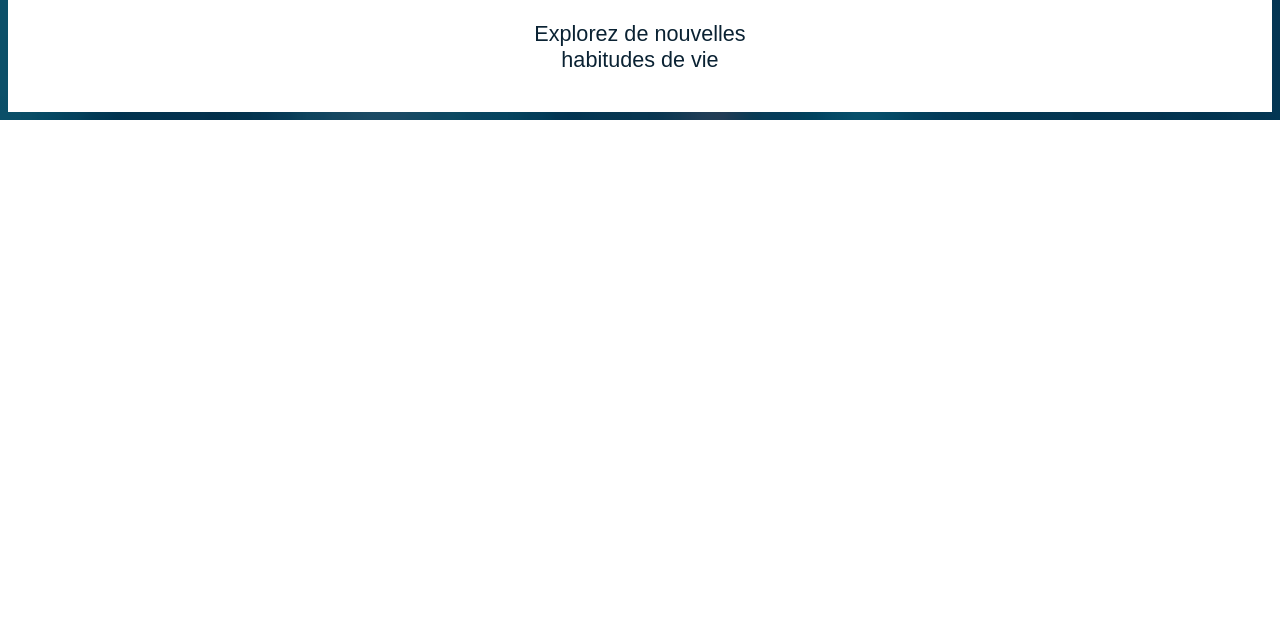
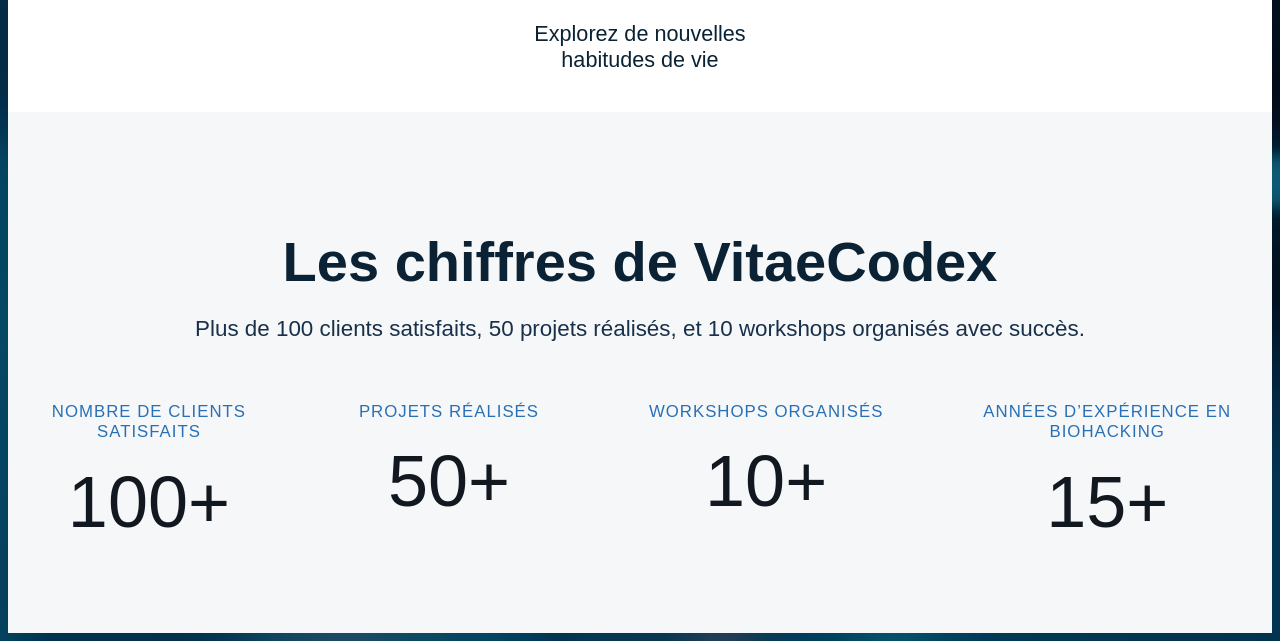
Before and after one commit to Revan80/VitaeCodex, a website: page src/index.html in a window 1280 px wide. Shown: the part 4034-4675 px from the top of the page. Before the commit the page ends 4154 px from the top, so only its background shows below. Drawn offline with Linux system fonts and the light colour scheme.

Commit message:
stats section

```diff
--- a/src/index.html
+++ b/src/index.html
@@ -128,5 +128,29 @@
       </div>
     </div>
   </section>
+  <section class="stats-section">
+    <h2>Les chiffres de VitaeCodex</h2>
+    <p class="stats-subtitle">
+      Plus de 100 clients satisfaits, 50 projets réalisés, et 10 workshops organisés avec succès.
+    </p>
+    <div class="stats-grid">
+      <div class="stat-item">
+        <div class="stat-label">NOMBRE DE CLIENTS<br>SATISFAITS</div>
+        <div class="stat-value">100+</div>
+      </div>
+      <div class="stat-item">
+        <div class="stat-label">PROJETS RÉALISÉS</div>
+        <div class="stat-value">50+</div>
+      </div>
+      <div class="stat-item">
+        <div class="stat-label">WORKSHOPS ORGANISÉS</div>
+        <div class="stat-value">10+</div>
+      </div>
+      <div class="stat-item">
+        <div class="stat-label">ANNÉES D’EXPÉRIENCE EN<br>BIOHACKING</div>
+        <div class="stat-value">15+</div>
+      </div>
+    </div>
+  </section>
 </body>
 </html>
--- a/src/style.css
+++ b/src/style.css
@@ -292,7 +292,7 @@
   font-family: 'Montserrat', Arial, Helvetica, sans-serif;
 }
 
-/*Biohacking aspect*/
+/*Biohacking aspects*/
 .biohacking-aspects {
   text-align: center;
   padding: 80px 0 40px 0;
@@ -354,3 +354,56 @@
   font-weight: 500;
   line-height: 1.2;
 }
+
+.stats-section {
+  background: #f6f7f8;
+  text-align: center;
+  padding: 70px 0 90px 0;
+}
+
+.stats-section h2 {
+  font-size: 3.5rem;
+  font-weight: 700;
+  font-family: 'Montserrat', Arial, Helvetica, sans-serif;
+  color: #0a2233;
+  margin-bottom: 18px;
+}
+
+.stats-subtitle {
+  font-size: 1.4rem;
+  color: #19304a;
+  margin-bottom: 60px;
+  font-family: 'Montserrat', Arial, Helvetica, sans-serif;
+}
+
+.stats-grid {
+  display: flex;
+  justify-content: center;
+  align-items: flex-start;
+  gap: 100px;
+  margin-top: 30px;
+  flex-wrap: wrap;
+}
+
+.stat-item {
+  min-width: 200px;
+}
+
+.stat-label {
+  font-size: 1.05rem;
+  color: #2870b6;
+  font-family: 'Montserrat', Arial, Helvetica, sans-serif;
+  font-weight: 500;
+  letter-spacing: 1px;
+  margin-bottom: 18px;
+  text-transform: uppercase;
+  line-height: 1.2;
+}
+
+.stat-value {
+  font-size: 4.5rem;
+  font-weight: 500;
+  color: #111820;
+  font-family: 'Montserrat', Arial, Helvetica, sans-serif;
+  margin-top: 10px;
+}
```
